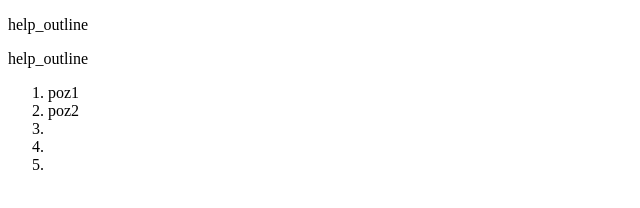
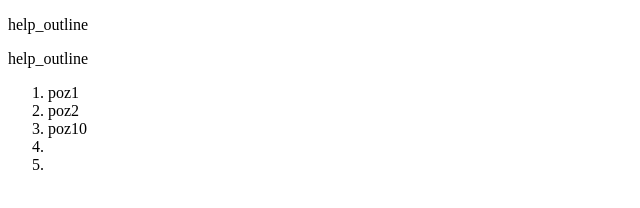
Before and after one commit to kichol/git-test, a plain HTML site: page index.html in a window 1280 px wide. Shown: the full height of the page, 0-640 px from the left. Drawn offline with Linux system fonts and the light colour scheme.

Commit message:
cos tam dopisane

```diff
--- a/index.html
+++ b/index.html
@@ -12,7 +12,7 @@
 <ol>
     <li>poz1</li>
     <li>poz2</li>
-    <li></li>
+    <li>poz10</li>
     <li></li>
     <li></li>
 </ol>
```
